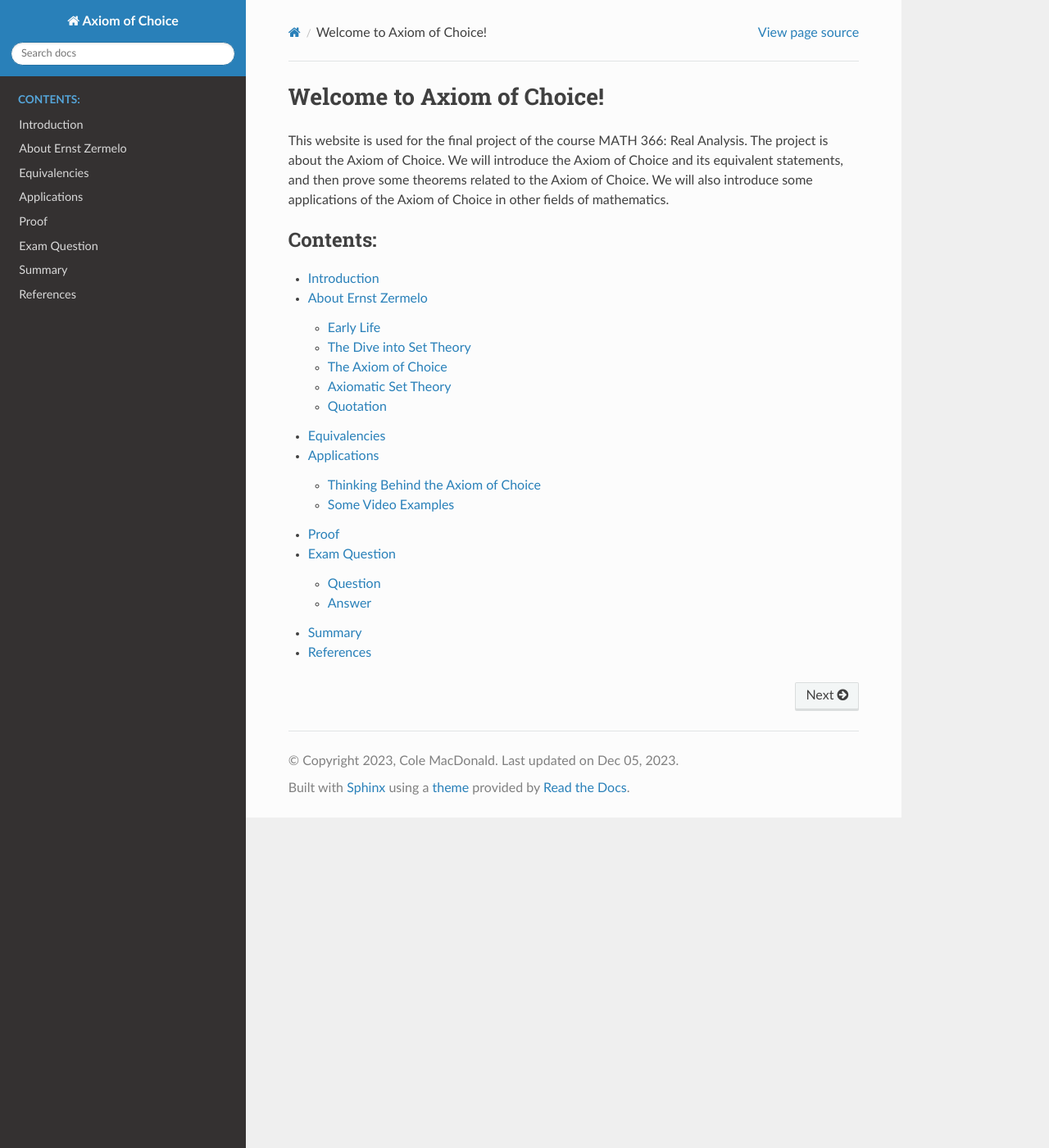
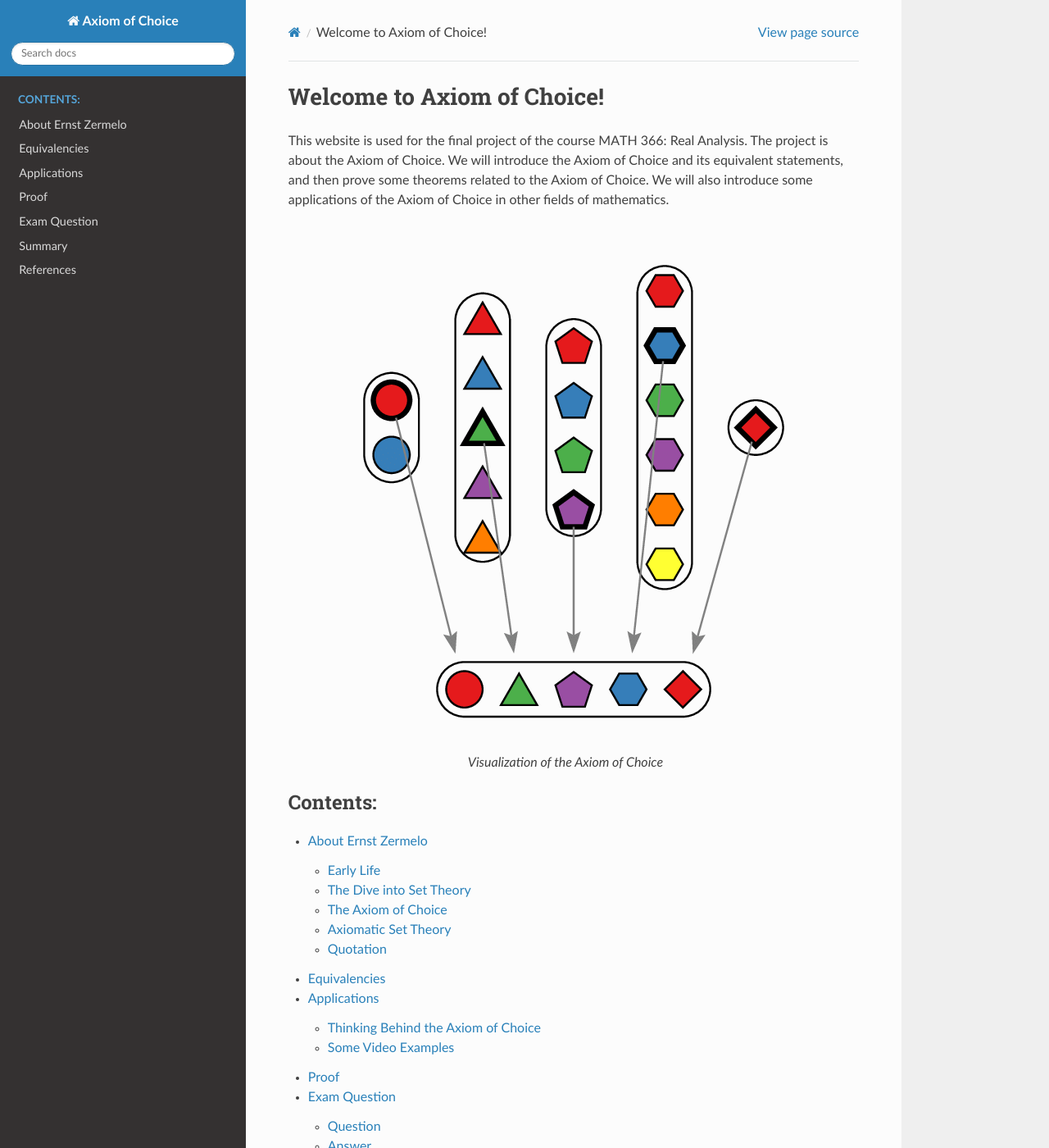
Before and after one commit to CMacD12/math366-axiom-of-choice, a Sphinx documentation site: the page built from doc/index.rst, in a window 1280 px wide and 1400 px high. Shown: the whole window at 82% size. Built offline with Sphinx 7.4.7 and the Read the Docs theme 2.0.0, drawn with Linux system fonts in a browser that asks for light colours.

Commit message:
added visuals and removed intro section

```diff
--- a/doc/branches/Intro.rst
+++ /dev/null
@@ -1,2 +0,0 @@
-Introduction
-============
--- a/doc/branches/Proof.rst
+++ b/doc/branches/Proof.rst
@@ -2,6 +2,10 @@ Proof
 =====
 
 The axiom of choice seems to be obvious and intuitive, and in our everyday life there is no direct need to use since we are only concerned with finite sets. However, when we start to deal with infinite sets, we find that the axiom of choice is necessary to prove many theorems. In fact, it is so useful that it is often used without mention in many proofs.
+
+.. figure:: 250px-Axiom_of_choice.svg.png
+   :align: center
+   :target: https://en.wikipedia.org/wiki/Axiom_of_choice
 
 Getting into the formality of mathematical logic for just a minute, the statement that a set :math:`B` is non-empty amounts to the first-order formula :math:`\phi(B):=(\exists x)(x\in B)` being true. If a set is known to be non-empty, we can infer that there is something in it, give it a name, and work with it. This rule of inference an example of *existential instantiation*.
 
--- a/doc/index.rst
+++ b/doc/index.rst
@@ -7,13 +7,16 @@ Welcome to Axiom of Choice!
 =========================================
 This website is used for the final project of the course MATH 366: Real Analysis. The project is about the Axiom of Choice. We will introduce the Axiom of Choice and its equivalent statements, and then prove some theorems related to the Axiom of Choice. We will also introduce some applications of the Axiom of Choice in other fields of mathematics.
 
+.. figure:: branches/The-axiom-of-choice.png
+   :align: center
+   :target: https://www.researchgate.net/figure/The-axiom-of-choice_fig2_304044344
 
+   Visualization of the Axiom of Choice
 
 .. toctree::
    :maxdepth: 2
    :caption: Contents:
 
-   branches/Intro
    branches/Bibliography
    branches/Equivalent
    branches/Application
```
Also changed, not shown: doc/branches/Application.rst (+9 -0 lines), doc/branches/250px-Axiom_of_choice.svg.png (added), doc/branches/Political-World-Map-3360.jpg (added), doc/branches/QtqBxOAriTihbjUzAYU7kXTWVuNqCmsgZygfONEHvRE.jpg.webp (added), doc/branches/The-axiom-of-choice.png (added).
